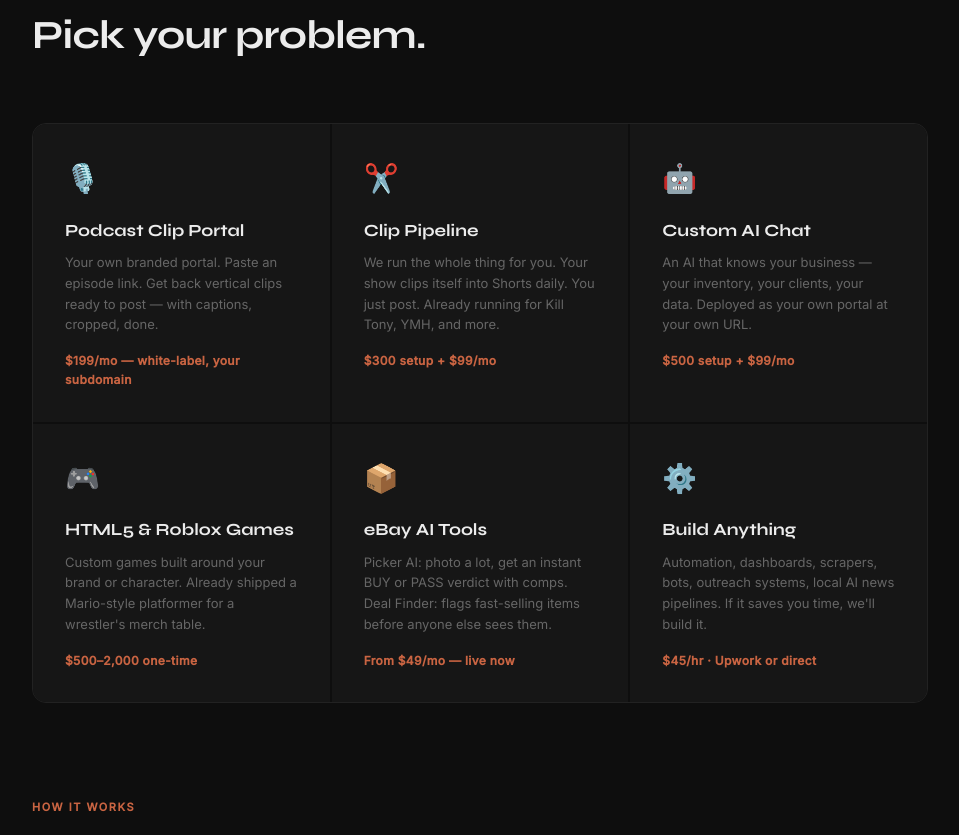
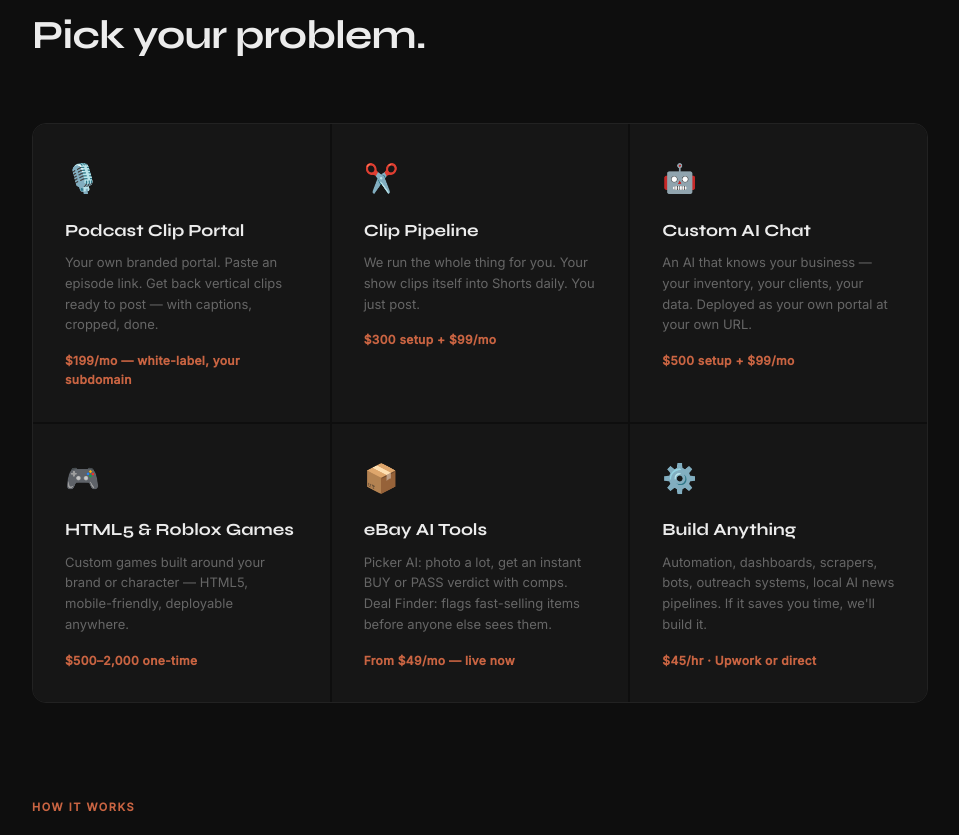
Before and after one commit to findyourmonkey/findyourmonkey.github.io, a plain HTML site: page index.html in a window 1280 px wide. Shown: the part 1173-2008 px from the top of the page, without its empty margins (160-1119 px from the left). Drawn offline with Linux system fonts and the light colour scheme.

Commit message:
remove client names from public copy

```diff
--- a/index.html
+++ b/index.html
@@ -64,7 +64,7 @@
 <section class="hero">
   <div class="hero-eyebrow">AI automation · NJ</div>
   <h1>We build the<br><em>AI that runs</em><br>while you sleep.</h1>
-  <p>Podcast clipping. Custom portals. eBay tools. Video games. If it can be automated, we've probably already built it for someone.</p>
+  <p>Podcast clipping. Custom portals. eBay tools. Video games. If it can be automated, we can build it.</p>
   <div class="hero-actions">
     <a class="btn-primary" href="mailto:findyourmonkey@gmail.com">Let's talk</a>
     <a class="btn-ghost" href="#services">See what we do</a>
@@ -110,7 +110,7 @@
     <div class="service-card">
       <span class="service-icon">✂️</span>
       <h3>Clip Pipeline</h3>
-      <p>We run the whole thing for you. Your show clips itself into Shorts daily. You just post. Already running for Kill Tony, YMH, and more.</p>
+      <p>We run the whole thing for you. Your show clips itself into Shorts daily. You just post.</p>
       <div class="service-price">$300 setup + $99/mo</div>
     </div>
     <div class="service-card">
@@ -122,7 +122,7 @@
     <div class="service-card">
       <span class="service-icon">🎮</span>
       <h3>HTML5 &amp; Roblox Games</h3>
-      <p>Custom games built around your brand or character. Already shipped a Mario-style platformer for a wrestler's merch table.</p>
+      <p>Custom games built around your brand or character — HTML5, mobile-friendly, deployable anywhere.</p>
       <div class="service-price">$500–2,000 one-time</div>
     </div>
     <div class="service-card">
```
